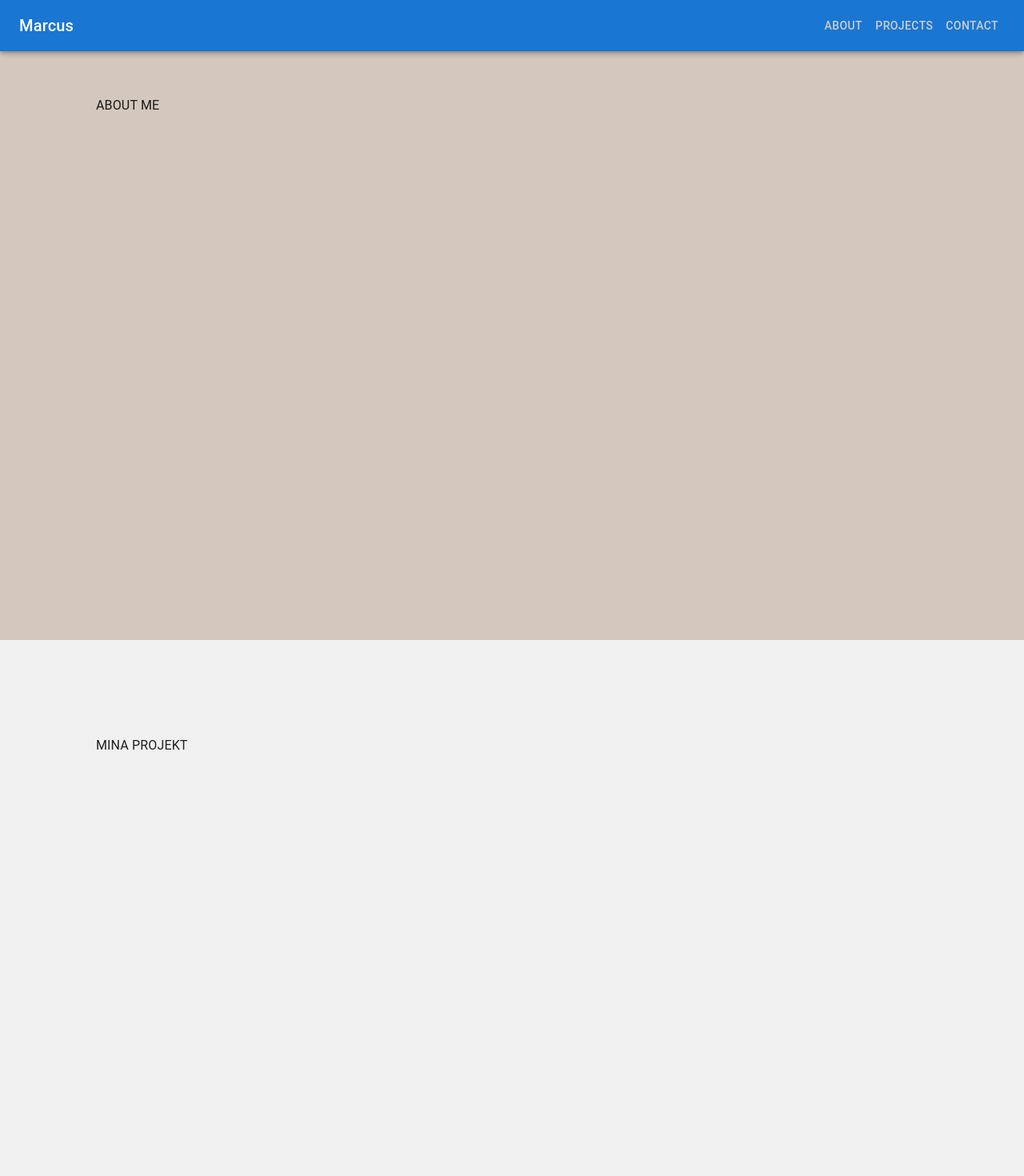
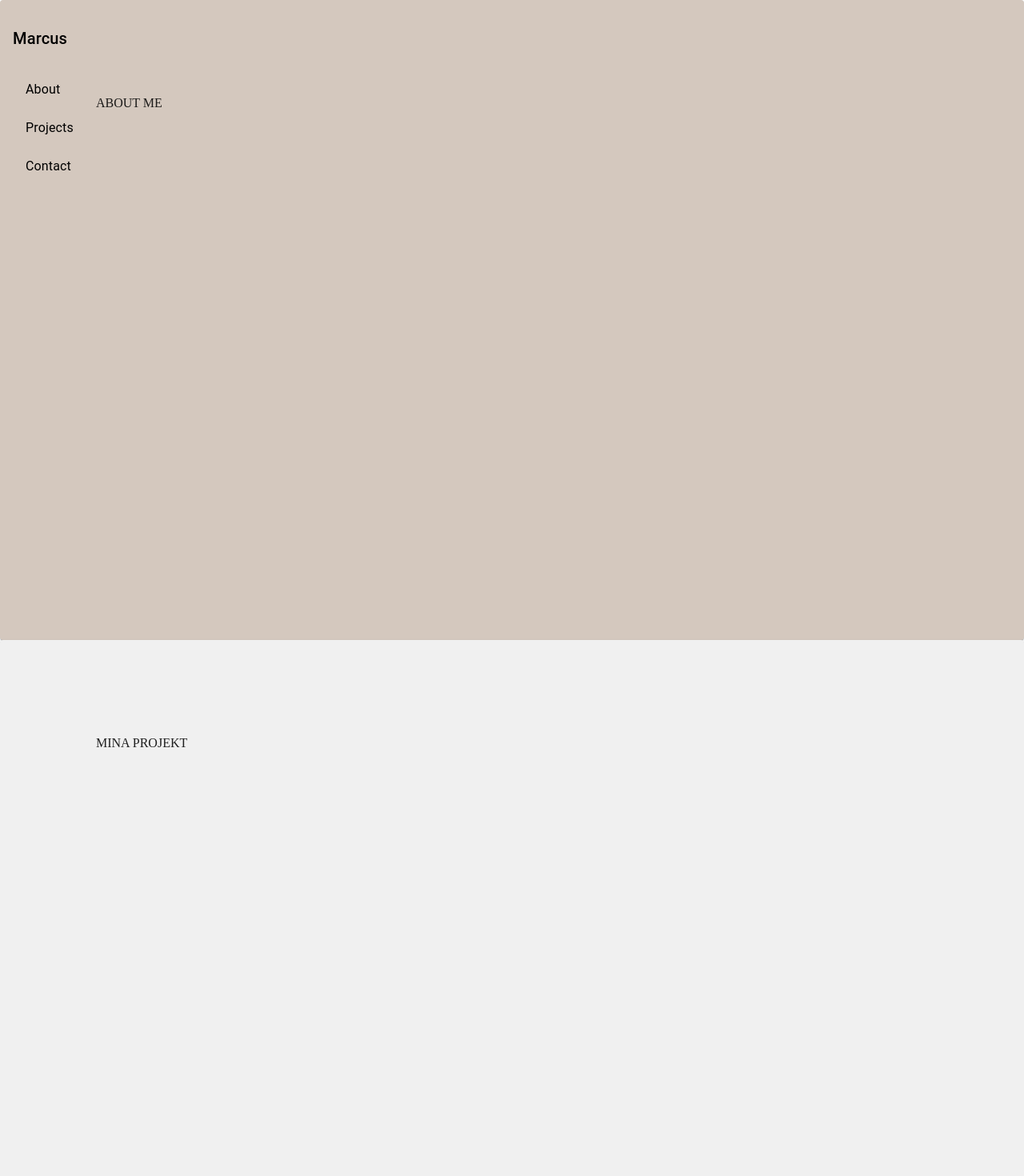
Before and after one commit to mdanneil/reactportfolio, a React (Create React App) app: page / in a window 1280 px wide. Shown: the top 1470 px of the page at 80% size. Built offline with nearby package versions, Linux system fonts and the light colour scheme.

Commit message:
added a sidebar instead of the header as i think it looks better

```diff
--- a/src/App.tsx
+++ b/src/App.tsx
@@ -1,47 +1,52 @@
 import React from 'react'
 import About from './components/About'
-import Header from './components/Header'
 import theme from './theme'
-import { Grid } from '@mui/material'
+import { Grid, Container, Paper } from '@mui/material'
 import Projects from './components/Projects'
 import Contact from './components/Contact'
+import Sidebar from './components/Sidebar'
 
 function App() {
 	return (
-		<>
-			<Header />
-			<Grid spacing={0} padding={0}>
+		<div style={{ position: 'relative' }}>
+			<Sidebar />
+			<Grid container spacing={0}>
+				<Grid item xs={12}>
+					<Grid container spacing={0}>
 						<Grid
 							item
 							xs={12}
-					style={{
+							component={Paper}
+							sx={{
 								background: theme.light.primaryBackground,
 								height: '100vh',
 							}}>
 							<About />
 						</Grid>
-
 						<Grid
 							item
 							xs={12}
-					style={{
+							component={Paper}
+							sx={{
 								background: theme.light.secondaryBackground,
 								height: '100vh',
 							}}>
 							<Projects />
 						</Grid>
-
 						<Grid
 							item
 							xs={12}
-					style={{
+							component={Paper}
+							sx={{
 								background: theme.light.primaryBackground,
 								height: '100vh',
 							}}>
 							<Contact />
 						</Grid>
 					</Grid>
-		</>
+				</Grid>
+			</Grid>
+		</div>
 	)
 }
 
--- /dev/null
+++ b/src/components/Sidebar.tsx
@@ -0,0 +1,46 @@
+import React from 'react'
+import { Link } from 'react-scroll'
+import List from '@mui/material/List'
+import ListItem from '@mui/material/ListItem'
+import ListItemButton from '@mui/material/ListItemButton'
+import ListItemText from '@mui/material/ListItemText'
+import Box from '@mui/material/Box'
+import Typography from '@mui/material/Typography'
+import theme from '../theme'
+
+const navItems = ['About', 'Projects', 'Contact']
+
+const Sidebar = () => {
+	return (
+		<Box
+			sx={{
+				position: 'fixed',
+				left: 0,
+				top: 0,
+				zIndex: 1,
+				padding: 2,
+				height: '100%',
+				backgroundColor: 'transparent',
+			}}>
+			<Typography variant='h6' sx={{ my: 2, textAlign: 'left' }}>
+				Marcus
+			</Typography>
+			<List>
+				{navItems.map((item, index) => (
+					<ListItem key={item} disablePadding>
+						<Link
+							to={item.toLowerCase()}
+							smooth={true}
+							duration={500}>
+							<ListItemButton>
+								<ListItemText primary={item} />
+							</ListItemButton>
+						</Link>
+					</ListItem>
+				))}
+			</List>
+		</Box>
+	)
+}
+
+export default Sidebar
```
Lines whose indentation alone changed are shown as unchanged.
